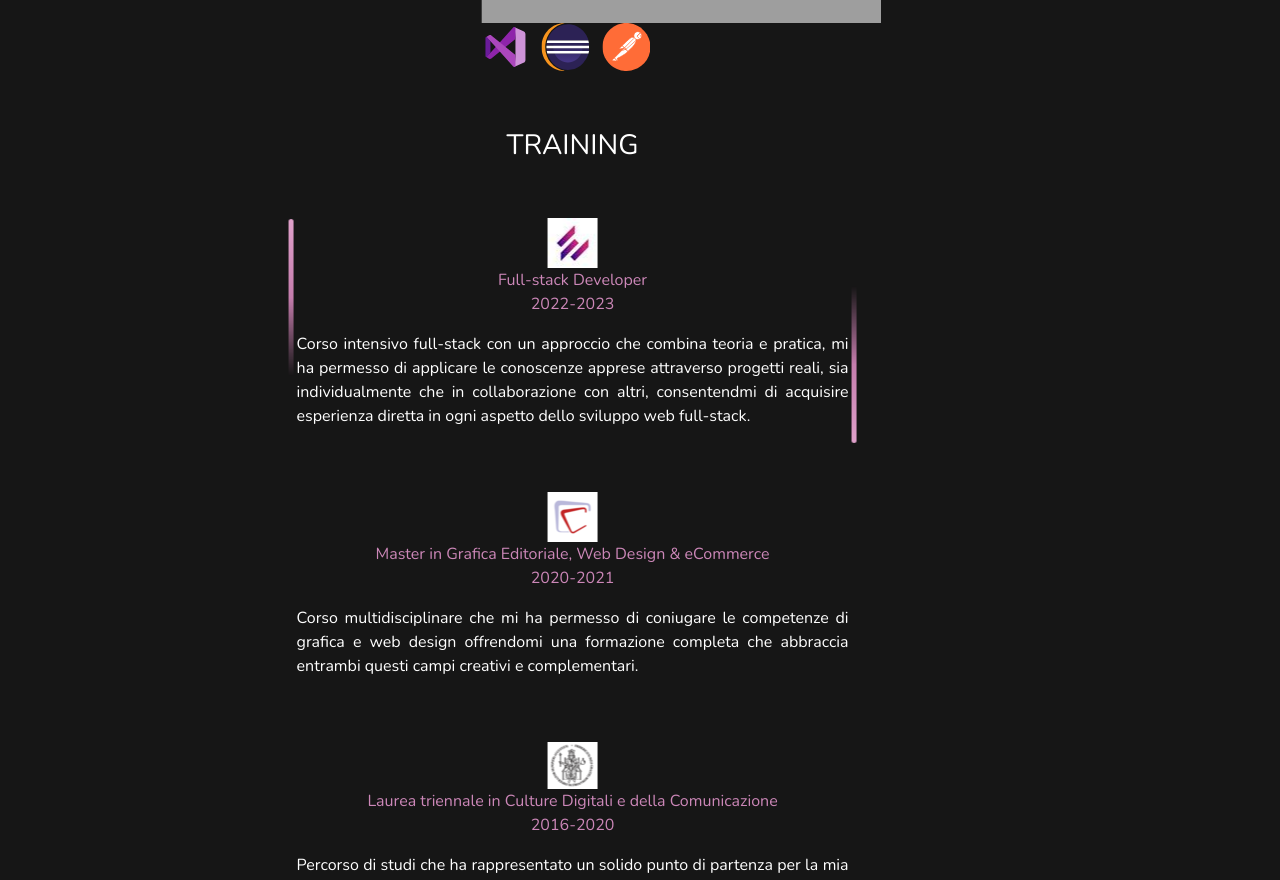
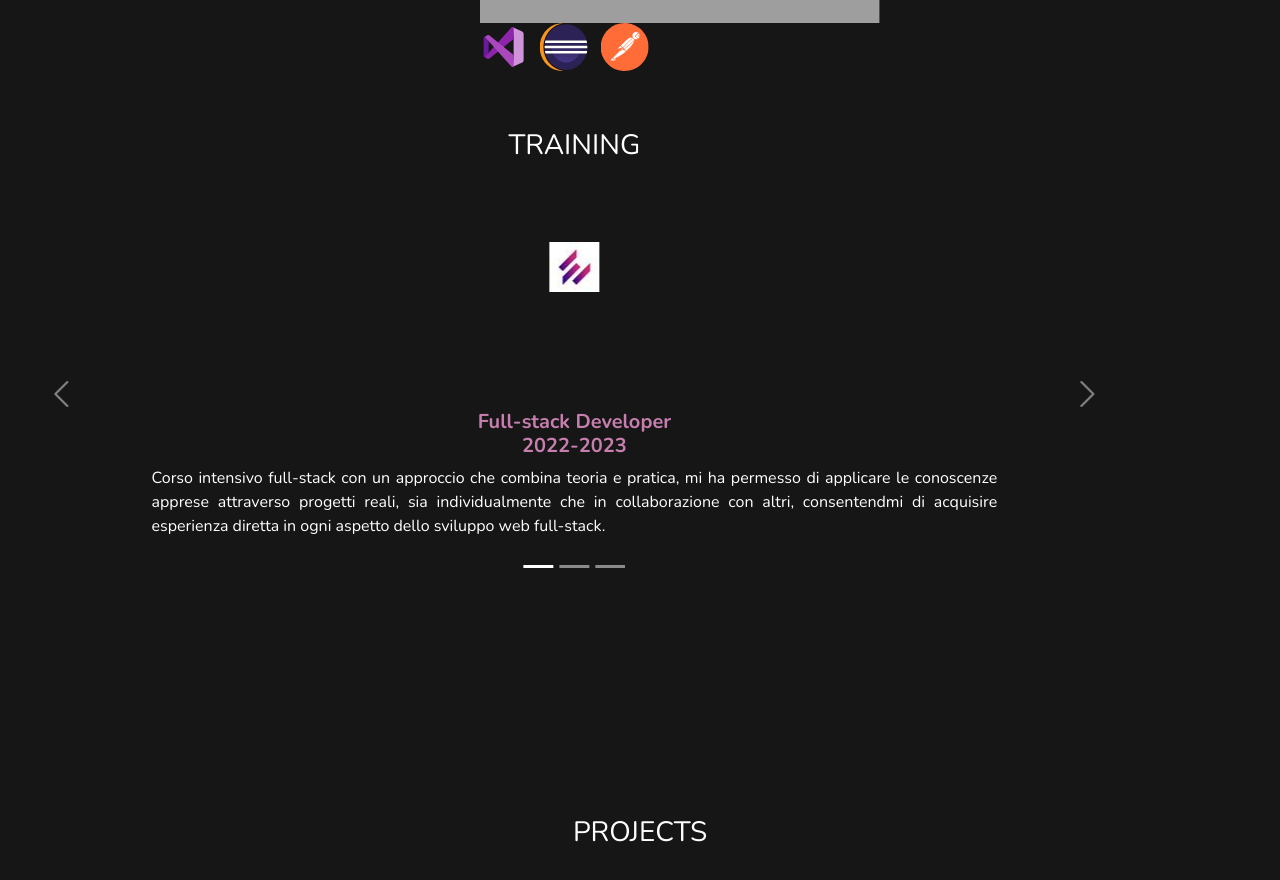
Before and after one commit to eleonoramattera/eleonoramatteraportfolio, a React (Create React App) app: page / in a window 1280 px wide. Shown: the part 1900-2780 px from the top of the page. Built offline with nearby package versions, Linux system fonts and the light colour scheme; grey boxes are pictures that could not be loaded.

Commit message:
update Training

```diff
--- a/src/components/Training/Training.css
+++ b/src/components/Training/Training.css
@@ -1,9 +1,14 @@
-figure {
-  margin: 0;
+.row.row-simpleLargeRow {
+  display: flex;
+  align-items: center;
+  justify-content: center;
+
+  margin: 6em auto;
 }
 
 figure > img {
   display: inline-block;
+  margin-top: 3em;
 }
 
 figure + p {
@@ -12,90 +17,21 @@ figure + p {
   padding: 0 0.5em;
 }
 
-span {
-  position: absolute;
-  border-radius: 100vmax;
+.carousel {
+  width: 100%;
+}
+.carousel-item {
+  height: 400px;
 }
 
-.right1,
-.right2,
-.right3 {
-  top: 0;
-  right: 0;
-  width: 5px;
-  height: 0;
-  background: linear-gradient(180deg, transparent 30%, #c67eae, #e1a2cc);
+.carousel-caption {
+  color: #c67eae;
+}
+.carousel-caption p {
+  color: #ffffff;
+  text-align: justify;
 }
 
-.left1,
-.left2,
-.left3 {
-  left: 0;
-  bottom: 0;
-  width: 5px;
-  height: 0;
-  background: linear-gradient(180deg, #e1a2cc, #c67eae, transparent 70%);
+.carousel h5 {
+  font-weight: bolder;
 }
-
-.right1 {
-  animation: animateRight 3s ease-in-out infinite;
-}
-
-.left1 {
-  animation: animateLeft 3s ease-in-out infinite;
-}
-
-.right2 {
-  animation: animateRight 3s ease-in-out infinite;
-  animation-delay: 2s;
-}
-
-.left2 {
-  animation: animateLeft 3s ease-in-out infinite;
-  animation-delay: 2s;
-}
-.right3 {
-  animation: animateRight 3s ease-in-out infinite;
-  animation-delay: 4s;
-}
-
-.left3 {
-  animation: animateLeft 3s ease-in-out infinite;
-  animation-delay: 4s;
-}
-@keyframes animateRight {
-  0%,
-  25% {
-    opacity: 0;
-    height: 0;
-  }
-
-  50% {
-    opacity: 1;
-    height: 100%;
-  }
-
-  55%,
-  100% {
-    height: 100%;
-    opacity: 0;
-  }
-}
-
-@keyframes animateLeft {
-  0%,
-  25% {
-    opacity: 0;
-    height: 0;
-  }
-  50% {
-    opacity: 1;
-    height: 100%;
-  }
-
-  55%,
-  100% {
-    height: 100%;
-    opacity: 0;
-  }
-}
--- a/src/components/Training/Training.jsx
+++ b/src/components/Training/Training.jsx
@@ -1,8 +1,11 @@
 import { Row, Col } from "react-bootstrap";
+import Carousel from "react-bootstrap/Carousel";
+
 import epicode from "../../assets/epicode.jpg";
 import pcacademy from "../../assets/pcacademy.png";
 import unina from "../../assets/unina.png";
 import { gsap } from "gsap";
+
 import { useEffect } from "react";
 
 import "./Training.css";
@@ -19,62 +22,59 @@ function Training({ animateTraining }) {
   }, [animateTraining]);
 
   return (
-    <Row className="row-customRow mt-5  training px-4">
-      <h3>TRAINING</h3>
-
+    <Row className="row-simpleLargeRow mt-5  training px-4">
+      <h3 className="position-relative" style={{ maxWidth: "20%" }}>
+        TRAINING<span class="bottom"></span>
+      </h3>
       <Col xs={12} className="d-flex flex-column my-4 ">
-        <Col className="d-flex flex-column my-4 position-relative">
+        <Carousel fade>
+          <Carousel.Item>
             <figure>
               <img src={epicode} alt="logo epicode" />
-            <figcaption>
+            </figure>
+            <Carousel.Caption>
+              <h5>
+                Full-stack Developer <br /> 2022-2023
+              </h5>
               <p>
-                Full-stack Developer <br /> 2022-2023
-              </p>
-            </figcaption>
-          </figure>
-          <p className="border_p">
                 Corso intensivo full-stack con un approccio che combina teoria e pratica, mi ha permesso di applicare le
                 conoscenze apprese attraverso progetti reali, sia individualmente che in collaborazione con altri,
                 consentendmi di acquisire esperienza diretta in ogni aspetto dello sviluppo web full-stack.
               </p>
-          <span className="right1"></span>
-          <span className="left1"></span>
-        </Col>
+            </Carousel.Caption>
+          </Carousel.Item>
 
-        <Col className="d-flex flex-column my-4 position-relative">
+          <Carousel.Item>
             <figure>
               <img src={pcacademy} alt="logo pc academy" />
-            <figcaption>
+            </figure>
+            <Carousel.Caption>
+              <h5>
+                Master in Grafica Editoriale, Web Design & eCommerce <br /> 2020-2021
+              </h5>
               <p>
-                Master in Grafica Editoriale, Web Design & eCommerce <br /> 2020-2021
+                Corso multidisciplinare che mi ha permesso di coniugare le competenze di grafica e web design offrendomi
+                una formazione completa che abbraccia entrambi questi campi creativi e complementari.
               </p>
-            </figcaption>
-          </figure>
-          <p className="border_p">
-            Corso multidisciplinare che mi ha permesso di coniugare le competenze di grafica e web design offrendomi una
-            formazione completa che abbraccia entrambi questi campi creativi e complementari.
-          </p>
-          <span className="right2"></span>
-          <span className="left2"></span>
-        </Col>
+            </Carousel.Caption>
+          </Carousel.Item>
 
-        <Col className="d-flex flex-column my-4 position-relative">
+          <Carousel.Item>
             <figure>
               <img src={unina} alt="logo unina" />
-            <figcaption>
+            </figure>
+            <Carousel.Caption>
+              <h5>
+                Laurea triennale in Culture Digitali e della Comunicazione <br /> 2016-2020
+              </h5>
               <p>
-                Laurea triennale in Culture Digitali e della Comunicazione <br /> 2016-2020
+                Percorso di studi che ha rappresentato un solido punto di partenza per la mia carriera nel web design e
+                in campi correlati. Durante il corso di laurea, ho acquisito competenze e conoscenze che sono rilevanti
+                per il web design e la comunicazione digitale.
               </p>
-            </figcaption>
-          </figure>
-          <p className="border_p">
-            Percorso di studi che ha rappresentato un solido punto di partenza per la mia carriera nel web design e in
-            campi correlati. Durante il corso di laurea, ho acquisito competenze e conoscenze che sono rilevanti per il
-            web design e la comunicazione digitale.
-          </p>
-          <span className="right3"></span>
-          <span className="left3                                                                                                                                                          "></span>
-        </Col>
+            </Carousel.Caption>
+          </Carousel.Item>
+        </Carousel>
       </Col>
     </Row>
   );
```
Lines whose indentation alone changed are shown as unchanged.
